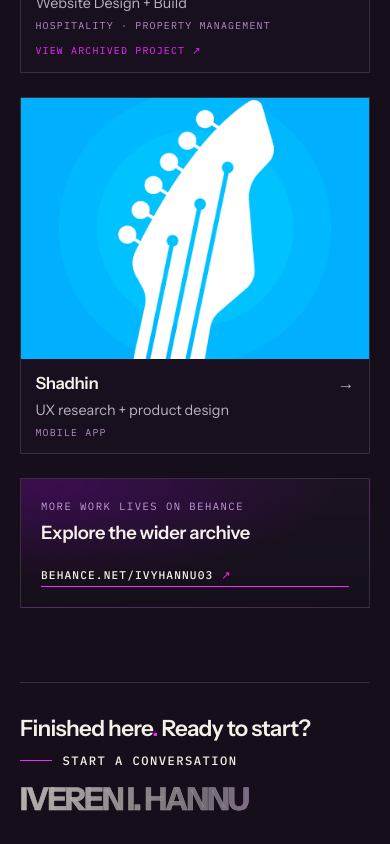
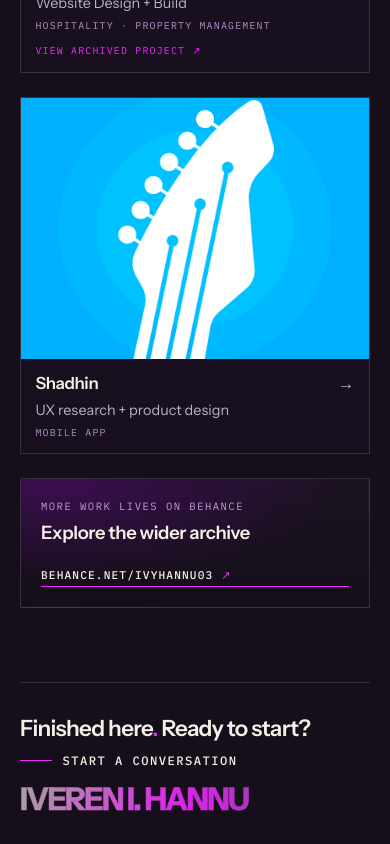
Before and after one commit to IvyHannu/iveren-hannu-portfolio, a Next.js app: page /work in a window 390 px wide. Shown: the part 3110-3954 px from the top of the page. Built offline with nearby package versions, Linux system fonts and the light colour scheme.

Commit message:
Work footer: apply magenta-dominant gradient to IVEREN I. HANNU wordmark

```diff
--- a/src/app/work/work.module.css
+++ b/src/app/work/work.module.css
@@ -645,17 +645,18 @@
   font-weight: 650;
   letter-spacing: -0.055em;
   line-height: 1;
-  color: rgb(245 240 232 / 66%);
+  color: var(--color-magenta);
   background: linear-gradient(
-    110deg,
-    rgb(245 240 232 / 72%),
-    rgb(215 210 216 / 48%) 53%,
-    rgb(233 184 255 / 55%) 76%,
-    rgb(245 240 232 / 62%)
+    90deg,
+    rgb(245 240 232 / 65%),
+    rgb(240 43 255 / 90%) 45%,
+    rgb(240 43 255 / 85%) 55%,
+    rgb(180 120 220 / 60%) 80%,
+    rgb(233 184 255 / 50%)
   );
   background-clip: text;
   -webkit-text-fill-color: transparent;
-  -webkit-text-stroke: 0.5px rgb(245 240 232 / 24%);
+  -webkit-text-stroke: 0.5px rgb(240 43 255 / 20%);
 }
 
 /* ─── Responsive (Tablet) ───────────────────────────────────── */
```
